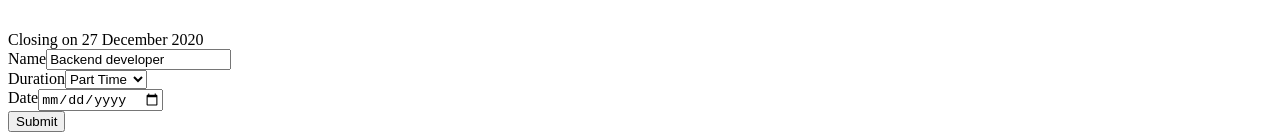
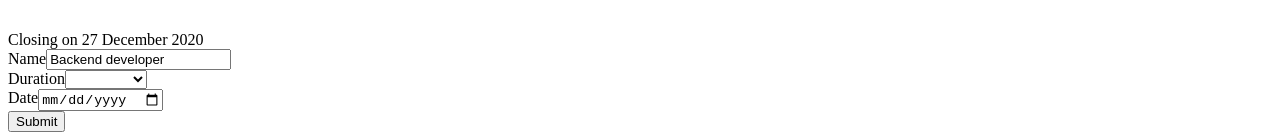
Before and after one commit to LayMui/jobs-board, a Vue app: page /add in a window 1280 px wide. Shown: the part 1436-1573 px from the top of the page. Built offline with nearby package versions, Linux system fonts and the light colour scheme.

Commit message:
Add 2 way binding for job duration for dropdown select

```diff
--- a/src/views/AddJob.vue
+++ b/src/views/AddJob.vue
@@ -13,7 +13,7 @@
         <div class="mt-1 text-sm leading-5 text-gray-500 py-2">
          <label class="block mb-4">
           <span class="block uppercase tracking-wide text-gray-800 text-xs font-bold mb-2">Duration</span>
-          <select data-qa="jobDuration" class="bg-gray-100 p-3 block w-full mt-1 rounded-md border-gray-300 shadow-sm focus:border-indigo-300 focus:ring focus:ring-indigo-200 focus:ring-opacity-50">
+          <select v-model="job.duration" data-qa="jobDuration" class="bg-gray-100 p-3 block w-full mt-1 rounded-md border-gray-300 shadow-sm focus:border-indigo-300 focus:ring focus:ring-indigo-200 focus:ring-opacity-50">
             <option data-qa="partTime" value="part-time">Part Time</option>
             <option data-qa="fullTime" value="full-time">Full Time</option>
             <option data-qa="freelance" value="freelance">Freelance</option>
```
